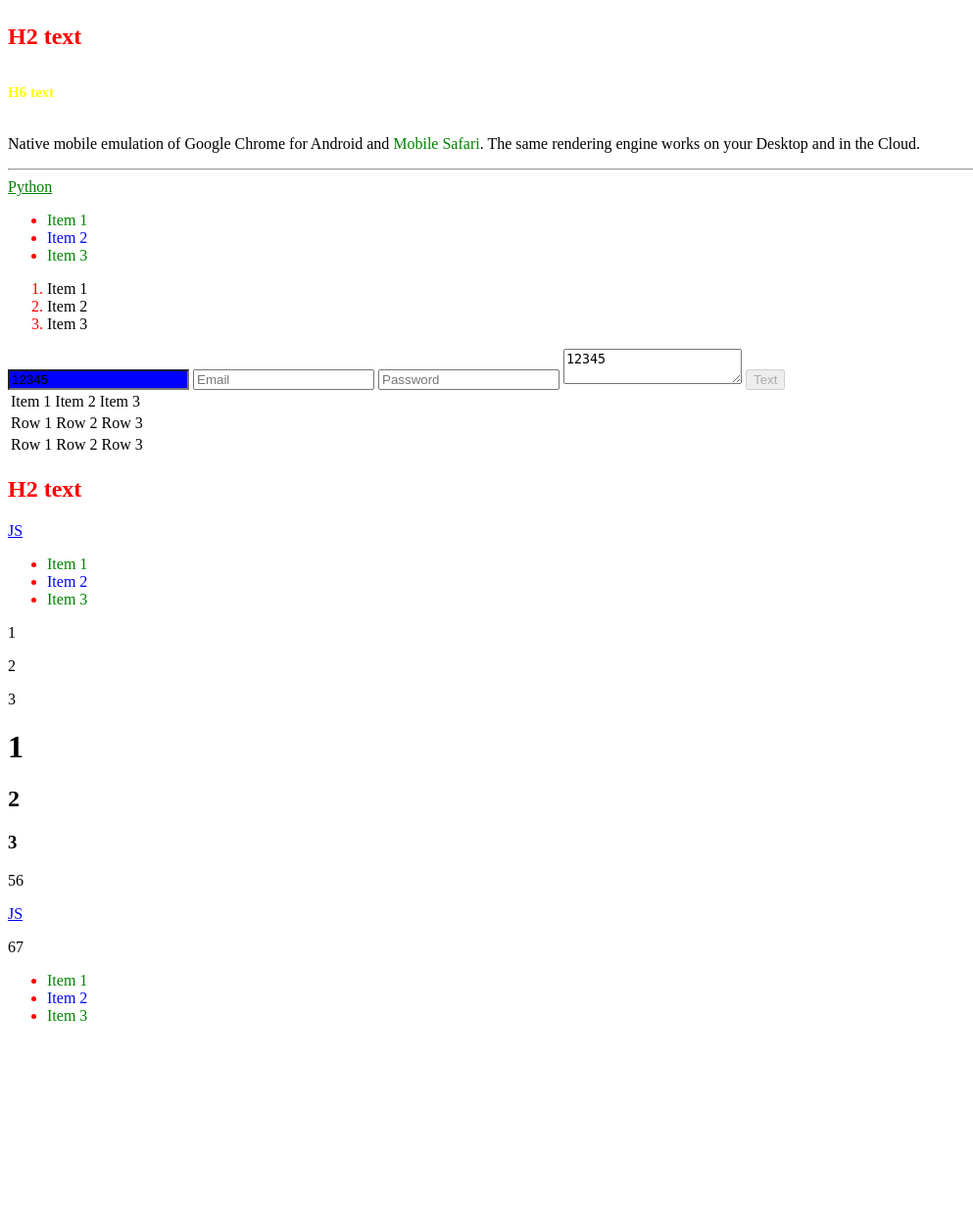
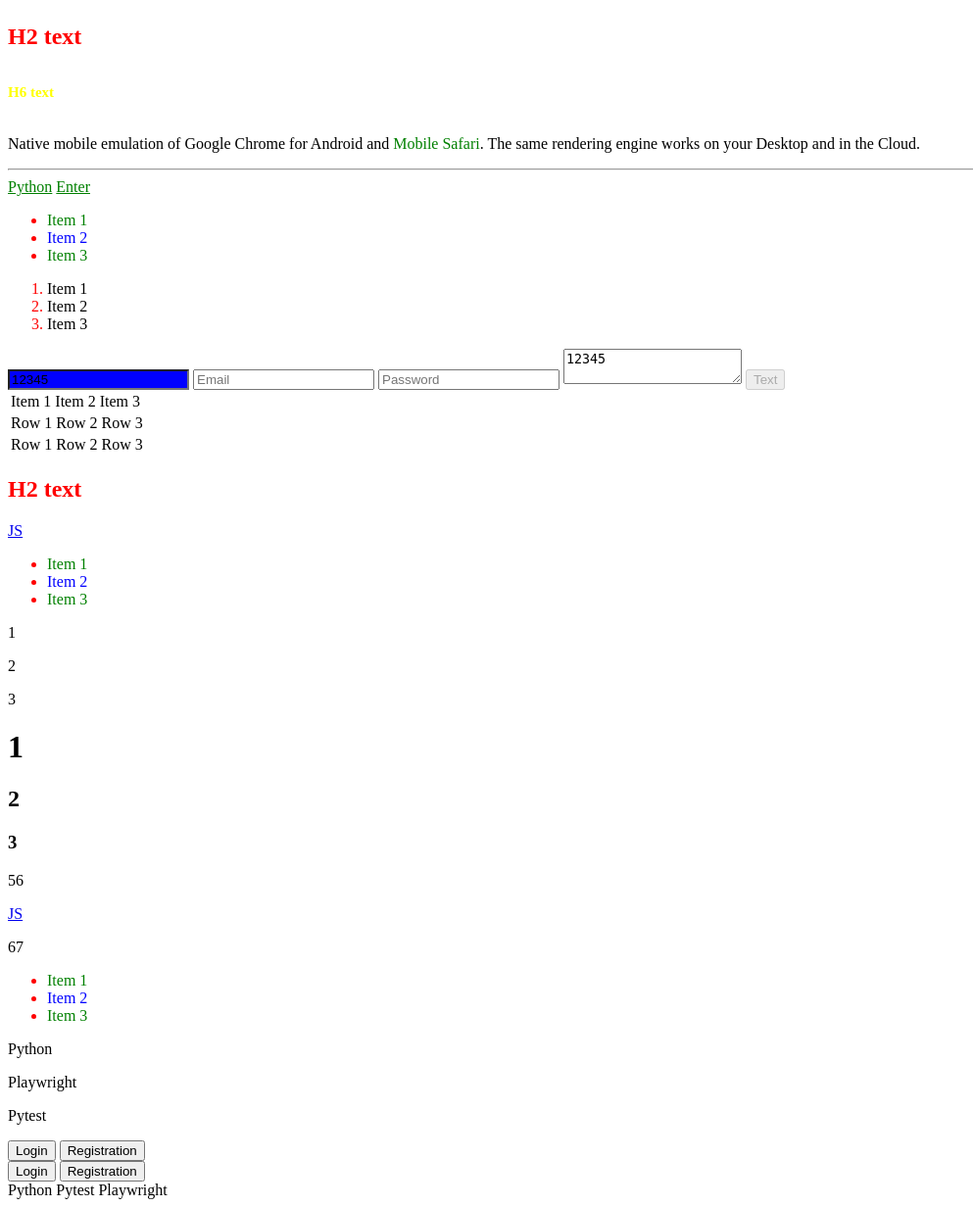
Before and after one commit to HonneMX/autotests-ui, a Python web app: template templates/index.html in a window 1280 px wide. Shown: the part 218-1450 px from the top of the page at 98% size, without its empty margins (0-993 px from the left). Before the commit the page ends 1260 px from the top, so only its background shows below. Run offline with Jinja, Linux system fonts and the light colour scheme; the template is opened without the code that fills it, so the values that code supplies are empty.

Commit message:
Введение в Playwright

```diff
--- a/templates/index.html
+++ b/templates/index.html
@@ -51,6 +51,7 @@
         rendering engine works on your Desktop and in the Cloud.</p>
     <hr>
     <a href="https://playwright.dev/python/">Python</a>
+    <a href="login">Enter</a>
     <ul>
         <li>Item 1</li>
         <li>Item 2</li>
@@ -109,6 +110,28 @@
             <li>Item 3</li>
         </ul>
     </div>
+    <div>
+        <p>Python</p>
+        <p>Playwright</p>
+        <p>Pytest</p>
+    </div>
+    <div>
+        <form>
+            <button type="submit">Login</button>
+            <button type="reset">Registration</button>
+        </form>
+        <div>
+            <button type="submit">Login</button>
+            <button type="reset">Registration</button>
+        </div>
+    </div>
+    <div>
+        <div id="footer">
+            <span>Python</span>
+            <span>Pytest</span>
+            <span>Playwright</span>
+        </div>
+    </div>
 </div>
 </body>
 </html>
```
Also changed, not shown: playwright_authorization.py (added, +28 -0 lines).
